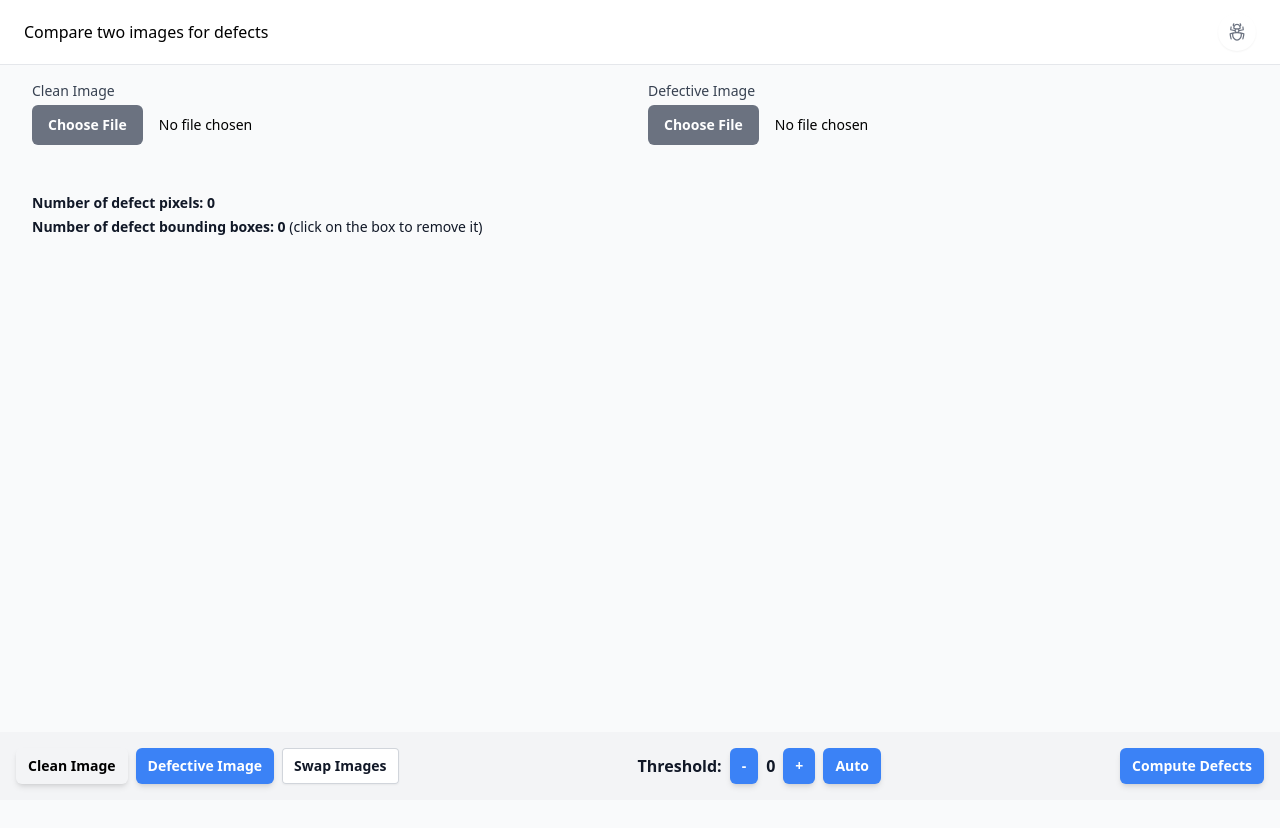
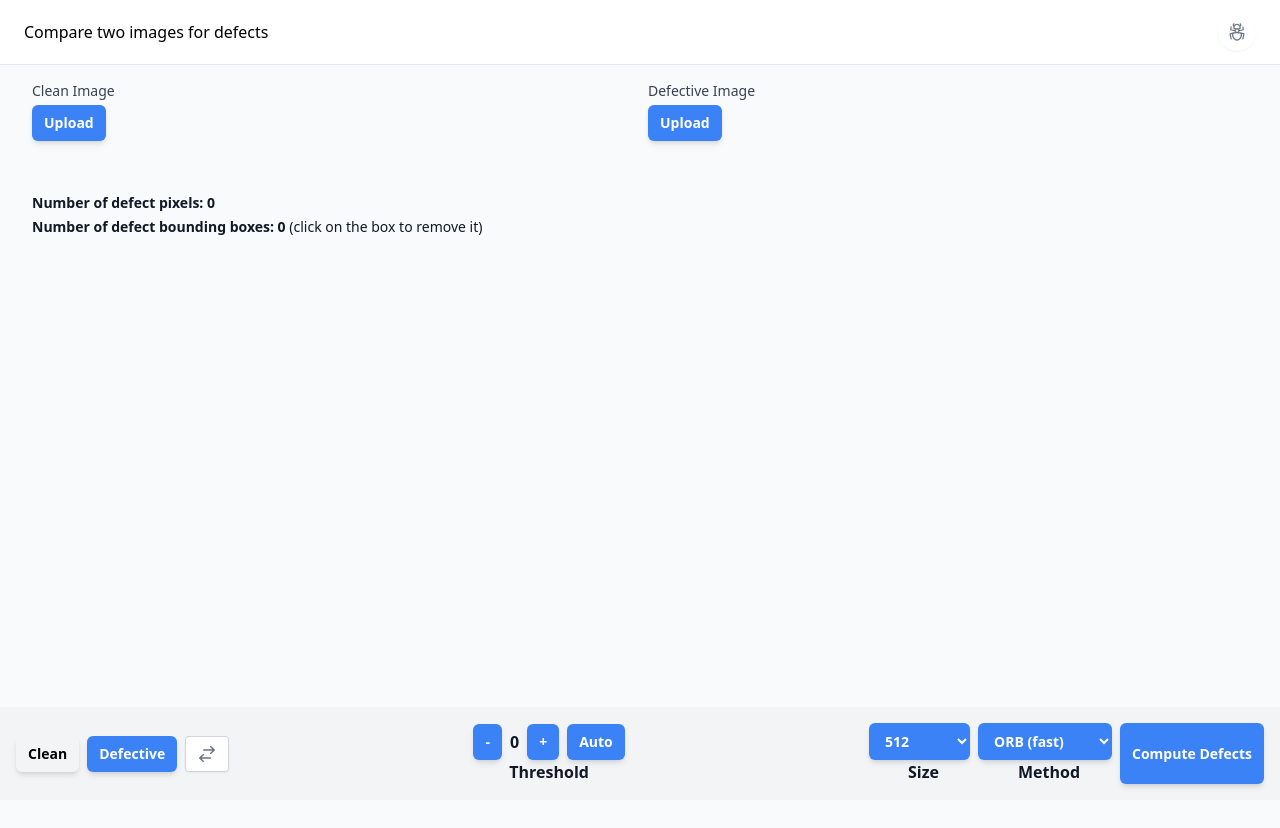
Before and after one commit to steerapi/material-defects, a React (Vite) app: page / in a window 1280 px wide. Shown: the top 828 px of the page. Built offline with nearby package versions, Linux system fonts and the light colour scheme.

Commit message:
improve robustness and performance
- add size options
- add method options

```diff
--- a/src/App.tsx
+++ b/src/App.tsx
@@ -2,7 +2,7 @@
 import { useEffect, useRef, useState } from 'react'
 import './App.css'
 import cv, { } from "@techstark/opencv-js";
-import { BugAntIcon } from '@heroicons/react/20/solid';
+import { BugAntIcon, ArrowsRightLeftIcon } from '@heroicons/react/20/solid';
 import { BugAntIcon as BugAntIconOutline } from '@heroicons/react/24/outline';
 
 function classNames(...classes) {
@@ -32,6 +32,11 @@ function App() {
   const [threshold, setThreshold] = useState<number>(0);
   const [isDebugging, setIsDebugging] = useState<boolean>(false);
   const [mode, setMode] = useState<string>("defective");
+  const [method, setMethod] = useState<string>("ORB");
+  const [resolution, setResolution] = useState<number>(512);
+
+  const input1Ref = useRef<HTMLInputElement>(null);
+  const input2Ref = useRef<HTMLInputElement>(null);
 
   function thresholdDefects(threshold = 0) {
     if (imgAbnormalBinary && !imgAbnormalBinary.isDeleted()) {
@@ -118,7 +123,10 @@ function App() {
     }
   }
 
-  function computeDefects(threshold = 0, knnDistance_option = 0.7) {
+  function computeDefects(threshold = 0, method = "ORB", resolution = "512", knnDistance_option = 0.7) {
+    // set seed to keep result consistent
+    cv.setRNGSeed(0);
+
     if (imgAbnormalBinary && !imgAbnormalBinary.isDeleted()) {
       imgAbnormalBinary.delete();
     }
@@ -137,6 +145,17 @@ function App() {
 
     // load images
     let im1 = cv.imread(img1);
+    // resize to w=1024, keep same aspect ratio
+    // calculate new height
+    if (resolution !== "original") {
+      let newW = parseInt(resolution)
+      let newHeight = Math.round((newW / im1.cols) * im1.rows);
+      let im1Resized = new cv.Mat();
+      cv.resize(im1, im1Resized, new cv.Size(newW, newHeight), 0, 0, cv.INTER_AREA);
+      im1.delete();
+      im1 = im1Resized;
+    }
+    console.log("im1", im1.size());
     // blur im1 to remove noise
     let im1Blur = new cv.Mat();
     cv.GaussianBlur(im1, im1Blur, new cv.Size(5, 5), 0, 0, cv.BORDER_DEFAULT);
@@ -144,6 +163,17 @@ function App() {
     im1 = im1Blur;
 
     let im2 = cv.imread(img2);
+    // resize to w=1024, keep same aspect ratio
+    // calculate new height
+    if (resolution !== "original") {
+      let newW = parseInt(resolution)
+      let newHeight = Math.round((newW / im2.cols) * im2.rows);
+      let im2Resized = new cv.Mat();
+      cv.resize(im2, im2Resized, new cv.Size(newW, newHeight), 0, 0, cv.INTER_AREA);
+      im2.delete();
+      im2 = im2Resized;
+    }
+    console.log("im2", im2.size());
     // blur im2 to remove noise
     let im2Blur = new cv.Mat();
     cv.GaussianBlur(im2, im2Blur, new cv.Size(5, 5), 0, 0, cv.BORDER_DEFAULT);
@@ -161,25 +191,36 @@ function App() {
     let descriptors1 = new cv.Mat();
     let descriptors2 = new cv.Mat();
 
-    const orb = new (cv as any).ORB(4000, 1.2, 8, 31)
+    let orb;
+    if (method === "AKAZE") {
+      orb = new (cv as any).AKAZE();
+      // orb.setDescriptorSize(256);
+      // orb.setThreshold(0.0003);
+    } else if (method === "BRISK") {
+      orb = new (cv as any).BRISK(30, 4, 1.0);
+    } else {
+      orb = new (cv as any).ORB(4096, 1.2, 8);
+    }
+
     let det1 = new cv.Mat();
     let det2 = new cv.Mat();
 
     orb.detectAndCompute(im1Gray, det1, keypoints1, descriptors1);
     orb.detectAndCompute(im2Gray, det2, keypoints2, descriptors2);
 
-    console.log("Total of ", keypoints1.size(), " keypoints1 (img to align) and ", keypoints2.size(), " keypoints2 (reference)");
-    console.log("here are the first 5 keypoints for keypoints1:");
-    for (let i = 0; i < keypoints1.size(); i++) {
-      console.log("keypoints1: [", i, "]", keypoints1.get(i).pt.x, keypoints1.get(i).pt.y);
-      if (i === 5) { break; }
-    }
+    // console.log("Total of ", keypoints1.size(), " keypoints1 (img to align) and ", keypoints2.size(), " keypoints2 (reference)");
+    // console.log("here are the first 5 keypoints for keypoints1:");
+    // for (let i = 0; i < keypoints1.size(); i++) {
+    //   console.log("keypoints1: [", i, "]", keypoints1.get(i).pt.x, keypoints1.get(i).pt.y);
+    //   if (i === 5) { break; }
+    // }
 
     // Match features.
     let good_matches: any = new cv.DMatchVector();
-    let bf: any = new cv.BFMatcher(); // let bf = new cv.BFMatcher(cv.NORM_HAMMING, true);
+    // let bf: any = new cv.BFMatcher();
+    let bf = new cv.BFMatcher(cv.NORM_HAMMING, false);
     let matches: any = new cv.DMatchVectorVector();
-    bf.knnMatch(descriptors1, descriptors2, matches, 2);
+    bf.knnMatch(descriptors1, descriptors2, matches, 4);
 
     let counter = 0;
     for (let i = 0; i < matches.size(); ++i) {
@@ -231,7 +272,9 @@ function App() {
     mat2.data32F.set(points2);
 
     // Find homography
-    let h = cv.findHomography(mat1, mat2, cv.RANSAC);
+    let hMask = new cv.Mat();
+    let h = cv.findHomography(mat1, mat2, cv.RHO, 5.0, hMask, 2000, 0.995);
+    hMask.delete();
 
     if (h.empty()) {
       alert("homography matrix empty!");
@@ -491,11 +534,11 @@ function App() {
   useEffect(() => {
     renderBboxesOverlay();
   }, [bboxes])
-  useEffect(() => {
-    if (!img1 || !img2) return;
-    setThreshold(0);
-    computeDefects(0);
-  }, [img1, img2])
+  // useEffect(() => {
+  //   if (!img1 || !img2) return;
+  //   setThreshold(0);
+  //   computeDefects(0);
+  // }, [img1, img2])
 
   const canvasClickHandler = (e: any) => {
     console.log("canvas click", e);
@@ -527,15 +570,15 @@ function App() {
   return (
     <>
       {/* sticky footer at the bottom */}
-      <div className="flex flex-row fixed bottom-0 bg-gray-100 w-full px-4 justify-between z-10 space-x-2">
+      <div className="flex flex-row fixed bottom-0 bg-gray-100 w-full px-4 justify-between z-10 space-x-2 items-center">
         {/* buttons to swap between the 3 canvases */}
-        <div className="flex justify-center space-x-2 my-4">
+        <div className="flex space-x-2 my-4 items-center">
           <button type="button"
             className={classNames(mode === 'clean' ? 'text-white bg-blue-500' : 'text-black bg-grey-500', "rounded-md border-0 px-3 py-2 text-sm font-semibold shadow-md hover:bg-gray-400")} onClick={() => {
               // show imageAbnormal
               setMode("clean");
               cv.imshow(imageAbnormalOverlayRef.current, cleanImg);
-            }}>Clean Image</button>
+            }}>Clean</button>
           {/* <button type="button"
             className="rounded bg-white px-3 py-2 text-sm font-semibold text-gray-900 shadow-sm ring-1 ring-inset ring-gray-300 hover:bg-gray-50" onClick={() => {
               // show imageDiff
@@ -546,7 +589,7 @@ function App() {
               // show imageAligned
               setMode("defective");
               renderBboxesOverlay();
-            }}>Defective Image</button>
+            }}>Defective</button>
           {/* swap button to swap clean and defective image */}
           <button type="button"
             className="rounded bg-white px-3 py-2 text-sm font-semibold text-gray-900 shadow-sm ring-1 ring-inset ring-gray-300 hover:bg-gray-50" onClick={() => {
@@ -558,13 +601,17 @@ function App() {
               setImg2(img1);
 
               // recompute
-              computeDefects(0);
-            }}>Swap Images</button>
+              computeDefects(0, method, resolution);
+            }}>
+            <ArrowsRightLeftIcon className="w-5 text-gray-500"
+              aria-hidden="true"></ArrowsRightLeftIcon>
+          </button>
         </div>
         {/* slider for threshold */}
-        <div className="flex items-center space-x-2 my-4">
-          <label htmlFor="threshold" className="text-gray-900 font-semibold">Threshold: </label>
+        <div className="flex my-4">
+          <div className="flex flex-col text-center">
             {/* button to minus threshold */}
+            <div className="flex flex-row space-x-2 items-center">
               <button type="button"
                 className="rounded-md border-0 text-white bg-blue-500 px-3 py-2 text-sm font-semibold shadow-md hover:bg-gray-400" onClick={() => {
                   setThreshold(threshold - 1);
@@ -585,13 +632,39 @@ function App() {
                   const t = autoThreshold(imgAbnormal);
                   thresholdDefects(t);
                 }}>Auto</button>
-
+            </div>
+            <label htmlFor="threshold" className="text-gray-900 font-semibold">Threshold</label>
+          </div>
         </div>
         {/* button to run the algorithm */}
         <div className="flex justify-center space-x-2 my-4">
+          {/* select sizes: 256, 512, 1024, 2048, original */}
+          <div className="flex flex-col items-center space-x-2">
+            <select className="rounded-md border-0 text-white bg-blue-500 px-3 py-2 text-sm font-semibold shadow-md hover:bg-gray-400" onChange={(e) => {
+              setResolution(e.target.value);
+            }}
+              value={resolution}>
+              <option value="256">256</option>
+              <option value="512">512</option>
+              <option value="1024">1024</option>
+              <option value="2048">2048</option>
+              <option value="original">Original</option>
+            </select>
+            <label htmlFor="method" className="text-gray-900 font-semibold">Size</label>
+          </div>
+          <div className="flex flex-col items-center space-x-2">
+            <select className="rounded-md border-0 text-white bg-blue-500 px-3 py-2 text-sm font-semibold shadow-md hover:bg-gray-400" onChange={(e) => {
+              setMethod(e.target.value);
+            }}
+              value={method}>
+              <option value="AKAZE">AKAZE (slow)</option>
+              <option value="ORB">ORB (fast)</option>
+            </select>
+            <label htmlFor="method" className="text-gray-900 font-semibold">Method</label>
+          </div>
           <button type="button"
             className="rounded-md border-0 text-white bg-blue-500 px-3 py-2 text-sm font-semibold shadow-md hover:bg-gray-400" onClick={() => {
-              computeDefects(threshold);
+              computeDefects(0, method, resolution);
             }}>Compute Defects</button>
         </div>
       </div>
@@ -634,10 +707,16 @@ function App() {
 
           {/* button to upload 2 images */}
           <div className="flex flex-row space-x-4">
-            <div className="flex-1 flex flex-row justify-between">
+            <div className="flex-1 flex flex-row space-x-4">
               <div>
                 <label className="mb-1 block text-sm font-medium text-gray-700">Clean Image</label>
-                <input type="file" className="block w-full text-sm file:mr-4 file:rounded-md file:border-0 file:bg-gray-500 file:py-2.5 file:px-4 file:text-sm file:font-semibold file:text-white hover:file:bg-primary-700 focus:outline-none disabled:pointer-events-none disabled:opacity-60" accept="image/*" onChange={(e: any) => {
+                {/* button to upload */}
+                <button type="button"
+                  className="rounded-md border-0 text-white bg-blue-500 px-3 py-2 text-sm font-semibold shadow-md hover:bg-gray-400" onClick={() => {
+                    input1Ref.current?.click();
+                  }}>Upload</button>
+                {/* input file */}
+                <input ref={input1Ref} type="file" className="hidden w-full text-sm file:mr-4 file:rounded-md file:border-0 file:bg-gray-500 file:py-2.5 file:px-4 file:text-sm file:font-semibold file:text-white hover:file:bg-primary-700 focus:outline-none disabled:pointer-events-none disabled:opacity-60" accept="image/*" onChange={(e: any) => {
                   // load img to objectURL
                   const img1 = e.target.files![0];
                   const img1URL = URL.createObjectURL(img1);
@@ -652,16 +731,24 @@ function App() {
                     setImg1(imgElement)
                   }
                   setImg1URL(img1URL);
+                  // clear input value
+                  e.target.value = null;
                 }} />
               </div>
               <img className="h-24" src={img1URL}></img>
               {/* <canvas className="h-24"
                 ref={canvas1Ref}></canvas> */}
             </div>
-            <div className="flex-1 flex flex-row justify-between">
+            <div className="flex-1 flex flex-row space-x-4">
               <div>
                 <label className="mb-1 block text-sm font-medium text-gray-700">Defective Image</label>
-                <input type="file" className="block w-full text-sm file:mr-4 file:rounded-md file:border-0 file:bg-gray-500 file:py-2.5 file:px-4 file:text-sm file:font-semibold file:text-white hover:file:bg-primary-700 focus:outline-none disabled:pointer-events-none disabled:opacity-60" accept="image/*" onChange={(e: any) => {
+                {/* button to upload */}
+                <button type="button"
+                  className="rounded-md border-0 text-white bg-blue-500 px-3 py-2 text-sm font-semibold shadow-md hover:bg-gray-400" onClick={() => {
+                    input2Ref.current?.click();
+                  }}>Upload</button>
+                {/* input file */}
+                <input ref={input2Ref} type="file" className="hidden w-full text-sm file:mr-4 file:rounded-md file:border-0 file:bg-gray-500 file:py-2.5 file:px-4 file:text-sm file:font-semibold file:text-white hover:file:bg-primary-700 focus:outline-none disabled:pointer-events-none disabled:opacity-60" accept="image/*" onChange={(e: any) => {
                   // load img to objectURL
                   const img2 = e.target.files![0];
                   const img2URL = URL.createObjectURL(img2);
@@ -676,6 +763,8 @@ function App() {
                     setImg2(imgElement);
                   }
                   setImg2URL(img2URL);
+                  // clear input value
+                  e.target.value = null;
                 }} />
               </div>
               <img className="h-24" src={img2URL}></img>
```
Lines whose indentation alone changed are shown as unchanged.
